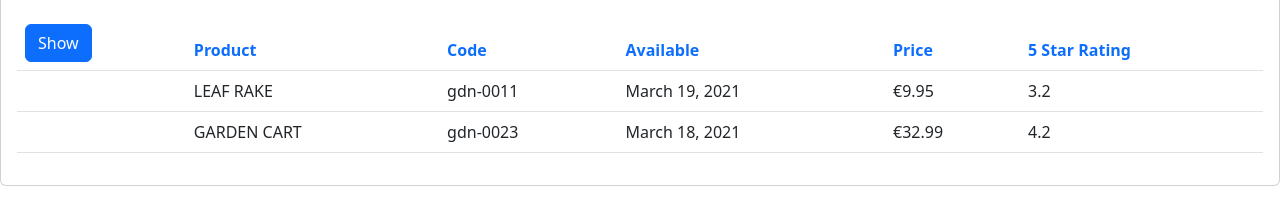
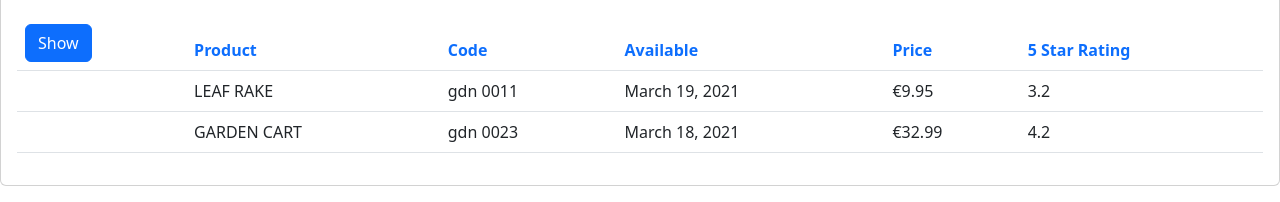
Before and after one commit to alekspanteli/angular-getting-started, an Angular app: page / in a window 1280 px wide. Shown: the part 226-428 px from the top of the page. Built offline with nearby package versions, Linux system fonts and the light colour scheme.

Commit message:
add pipe

```diff
--- a/src/app/app.module.ts
+++ b/src/app/app.module.ts
@@ -3,10 +3,11 @@
 import { AppComponent } from './app.component';
 import { ProductListComponent } from './products/product-list/product-list.component';
 import { FormsModule } from '@angular/forms';
+import { ConvertToSpacesPipe } from './shared/convert-to-spaces.pipe';
 
 @NgModule({
   imports: [BrowserModule, FormsModule],
-  declarations: [AppComponent, ProductListComponent],
+  declarations: [AppComponent, ProductListComponent, ConvertToSpacesPipe],
   bootstrap: [AppComponent],
 })
 export class AppModule {}
--- a/src/app/products/product-list/product-list.component.html
+++ b/src/app/products/product-list/product-list.component.html
@@ -47,7 +47,7 @@
               {{ product.productName | uppercase }}
             </td>
             <td>
-              {{ product.productCode | lowercase }}
+              {{ product.productCode | lowercase | convertToSpaces: '-' }}
             </td>
             <td>
               {{ product.releaseDate }}
--- /dev/null
+++ b/src/app/shared/convert-to-spaces.pipe.ts
@@ -0,0 +1,10 @@
+import { Pipe, PipeTransform } from '@angular/core';
+
+@Pipe({
+  name: 'convertToSpaces',
+})
+export class ConvertToSpacesPipe implements PipeTransform {
+  transform(value: string, charachter: string): string {
+    return value.replace(charachter, ' ');
+  }
+}
```
